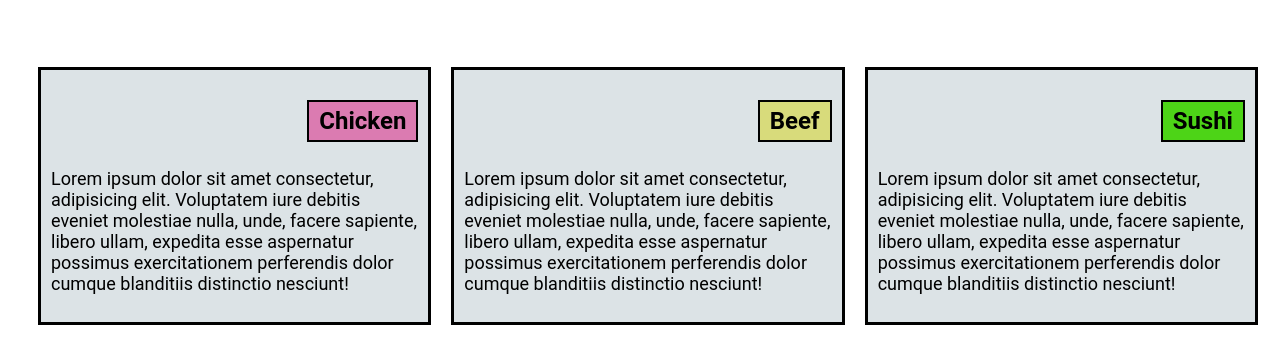
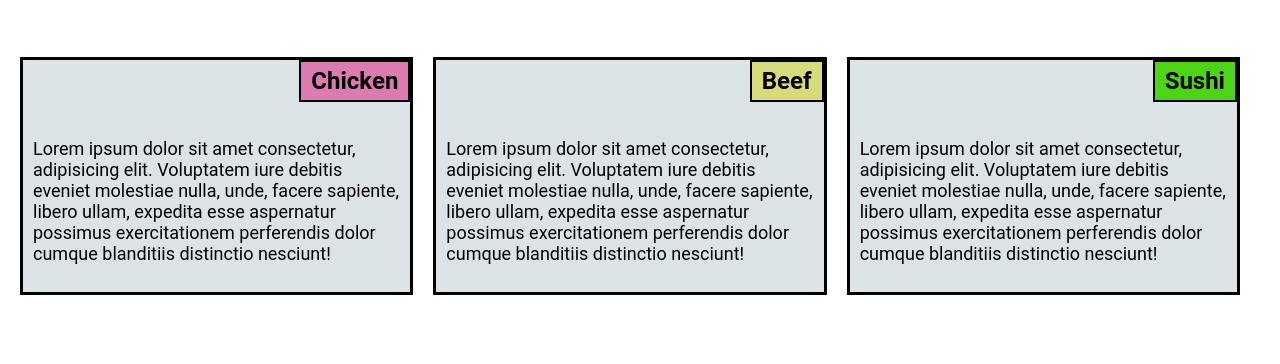
Before and after one commit to cryptososso/solution-module2, a plain HTML site: page index.html in a window 1280 px wide. Shown: the part 114-478 px from the top of the page. Drawn offline with Linux system fonts and the light colour scheme.

Commit message:
nouvelle sauvegarde

```diff
--- a/css/style.css
+++ b/css/style.css
@@ -1,6 +1,8 @@
 *{
 	font-family: 'Roboto', sans-serif;
 	box-sizing: border-box;
+	margin-right: auto;
+	margin-left: auto;
 }
 
 #header{
@@ -11,21 +13,23 @@
 
 .row{
 	width: 100%;
-	position: absolute;
+    display: flex;
+    flex-direction: columns;
 	padding: 20px;
-	display: flex;
-	flex-direction: row;
+	position: relative;
 }
 
 section{
-	width: 50%;
+	width: 100%;
+	float: right;
 	padding: 10px;
 	border: 3px solid black;
-	margin: 10px;
 	background:#DCE3E6;
+	margin-right: 20px;
 }
 
 #h2{
+	margin:-10px;
 	position: relative;
 	float: right;
 	padding: 5px 10px 5px 10px;
@@ -35,6 +39,7 @@ section{
 }
 
 #h3{
+	margin:-10px;
 	position: relative;
 	float: right;
 	padding: 5px 10px 5px 10px;
@@ -44,6 +49,7 @@ section{
 }
 
 #h4{
+	margin: -10px;
 	position: relative;
 	float: right;
 	padding: 5px 10px 5px 10px;
@@ -53,6 +59,46 @@ section{
 	}
 
 p{
-	padding-top : 70px;
+	width: 100%;
+	padding-top : 50px;
 	font-size: 18px;
 }
+
+@media(min-width: 992px){
+	.col-lg-1, .col-lg-2, .col-lg-3,.col-lg-4,.col-lg-5, .col-lg-6,.col-lg-7,.col-lg-8,.col-lg-9,.col-lg-10,
+	.col-lg-11, .col-lg-12{
+		float: right;
+	}
+
+	.col-lg-4{
+		width: 33%;
+	}
+
+}
+
+@media(min-width: 768px) and (max-width: 991px){
+	.col-md-1, .col-md-2, .col-md-3,.col-md-4,.col-md-5, .col-md-6,.col-md-7,.col-md-8,.col-md-9,.col-md-10,
+	.col-md-11, .col-md-12{
+			float: right;
+	}
+
+   .col-md-12{
+   	width: 94%;
+   	position: absolute;
+   	bottom : -200px;
+   }
+}
+
+
+@media(max-width: 767px){
+	.col-sm-1, .col-sm-2, .col-sm-3,.col-sm-4,.col-md-5, .col-sm-6,.col-sm-7,.col-sm-8,.col-sm-9,.col-sm-10,
+	.col-sm-11, .col-sm-12{
+		float: right;
+	}
+
+	.col-sm-12{
+		width: 100%;
+		margin-bottom: 100px;
+		bottom: -100px;
+	}
+}
--- a/index.html
+++ b/index.html
@@ -11,15 +11,15 @@
 		<h1>Our menu</h1>
 	</header>
 	<div class="row">
-		<section>
+		<section class="col-lg-4 col-md-6 col-sm-12">
 			<h2 id="h2">Chicken</h2>
 			<p>Lorem ipsum dolor sit amet consectetur, adipisicing elit. Voluptatem iure debitis eveniet molestiae nulla, unde, facere sapiente, libero ullam, expedita esse aspernatur possimus exercitationem perferendis dolor cumque blanditiis distinctio nesciunt!</p>
 		</section>
-		<section>
+		<section class="col-lg-4 col-md-6 col-sm-12">
 			<h2 id="h3">Beef</h2>
 			<p>Lorem ipsum dolor sit amet consectetur, adipisicing elit. Voluptatem iure debitis eveniet molestiae nulla, unde, facere sapiente, libero ullam, expedita esse aspernatur possimus exercitationem perferendis dolor cumque blanditiis distinctio nesciunt!</p>
 		</section>
-		<section>
+		<section class="col-lg-4 col-md-6 col-md-12 col-sm-12">
 			<h2 id="h4">Sushi</h2>
 			<p>Lorem ipsum dolor sit amet consectetur, adipisicing elit. Voluptatem iure debitis eveniet molestiae nulla, unde, facere sapiente, libero ullam, expedita esse aspernatur possimus exercitationem perferendis dolor cumque blanditiis distinctio nesciunt!</p>
 		</section>
```
